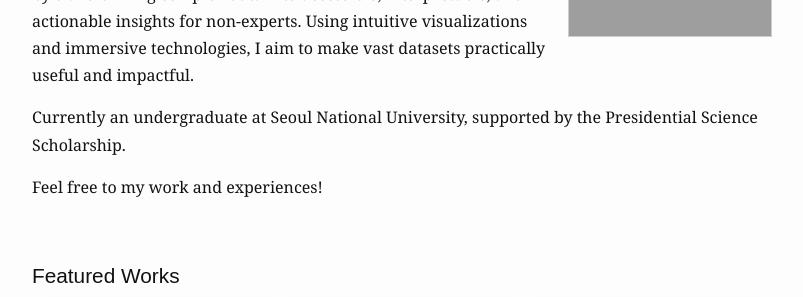
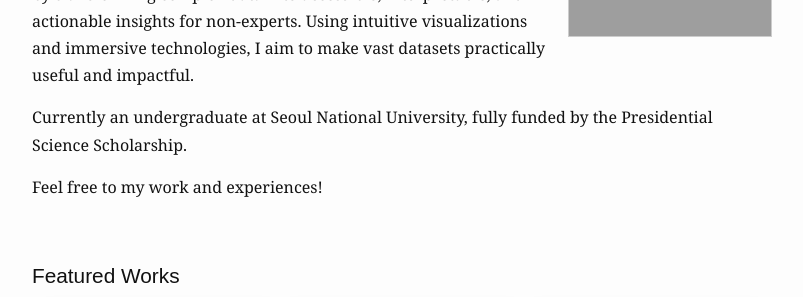
Before and after one commit to ZzeongB/ZzeongB.github.io, a Jekyll site: the page built from _pages/index.md, in a window 1280 px wide. Shown: the part 214-511 px from the top of the page, without its empty margins (238-1041 px from the left). Built offline with Jekyll 4.4.1, drawn with Linux system fonts in a browser that asks for light colours.

Commit message:
change main intro

```diff
--- a/_pages/index.md
+++ b/_pages/index.md
@@ -25,7 +25,7 @@ profile_picture:
 
 I am passionate about enhancing **visual perception and cognition** by transforming complex data into accessible, interpretable, and actionable insights for non-experts. Using intuitive visualizations and immersive technologies, I aim to make vast datasets practically useful and impactful.
 
-Currently an undergraduate at Seoul National University, supported by the Presidential Science Scholarship.
+Currently an undergraduate at Seoul National University, fully funded by the Presidential Science Scholarship.
 
 Feel free to my work and experiences!
 
```
